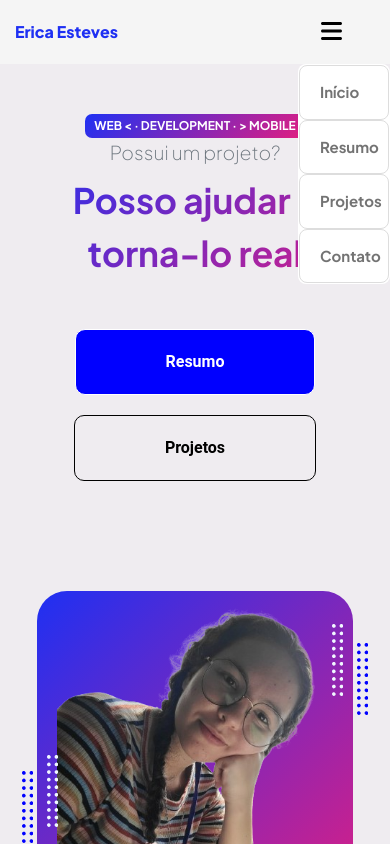
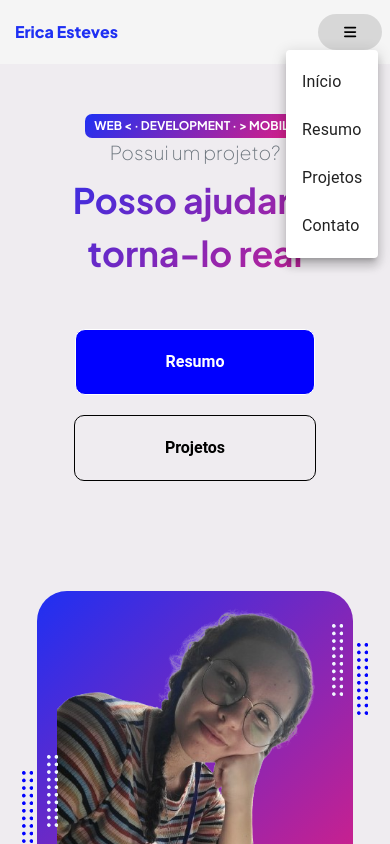
Before and after one commit to erizoka/myPortfolio, a Vue app: page / in a window 390 px wide. Both pictures are taken after a click on the button 331 px from the left and 32 px from the top of the page. Shown: the top 844 px of the page. Built offline with nearby package versions, Linux system fonts and the light colour scheme; what notyf would draw is missing.

Commit message:
Menu modificado na Header

```diff
--- a/src/components/template/HeaderComp.vue
+++ b/src/components/template/HeaderComp.vue
@@ -3,34 +3,70 @@
         <span class="title">
             <a><router-link to="/">Erica Esteves</router-link></a>
         </span>
-        <div class="header-container">
-            <button class="menu-toggle" @click="toggleMenu"><icon :icon="['fas', 'bars']" /></button>
-            <nav class="menu" :class="{ 'menu-active': isMenuOpen }">
+        <nav v-if="!isMobile" class="menu">
         <ul>
             <li><router-link to="/">Início</router-link></li>
             <li><router-link to="/summary">Resumo</router-link></li>
             <li><router-link to="/projects">Projetos</router-link></li>
-                    <li><router-link to="contact">Contato</router-link></li>
+            <li><router-link to="/contact">Contato</router-link></li>
         </ul>
         </nav>
-        </div>
+
+        <v-menu v-else :close-on-content-click="false" offset-y>
+            <template v-slot:activator="{ props }">
+                <v-btn variant="text" class="mr-2" rounded="xl" v-bind="props">
+                    <icon :icon="['fas', 'bars']" />
+                </v-btn>
+            </template>
+            <v-list>
+                <v-list-item v-for="(item, index) in menuItems" :key="index" @click="navigate(item.path)">
+                    <v-list-item-title>{{ item.title }}</v-list-item-title>
+                </v-list-item>
+            </v-list>
+        </v-menu>
     </header>
 </template>
 
 <script>
+import { ref, onMounted, onUnmounted } from 'vue';
+import { useRouter } from 'vue-router';
 
 export default {
-    data(){
+  setup() {
+    const isMobile = ref(false);
+    const menuItems = ref([
+      { title: 'Início', path: '/' },
+      { title: 'Resumo', path: '/summary' },
+      { title: 'Projetos', path: '/projects' },
+      { title: 'Contato', path: '/contact' }
+    ]);
+
+    const router = useRouter();
+
+    const checkWindowSize = () => {
+      isMobile.value = window.innerWidth <= 768;
+    };
+
+    const navigate = (path) => {
+      router.push(path);
+    };
+
+    onMounted(() => {
+      checkWindowSize();
+      window.addEventListener('resize', checkWindowSize);
+    });
+
+    onUnmounted(() => {
+      window.removeEventListener('resize', checkWindowSize);
+    });
+
     return {
-            isMenuOpen: false
+      isMobile,
+      menuItems,
+      navigate
+    };
   }
-    },
-    methods: {
-        toggleMenu() {
-            this.isMenuOpen = !this.isMenuOpen;
-        }
-    }
-}
+};
 </script>
 
 <style scoped>
@@ -63,10 +99,6 @@ export default {
         font-weight: bolder;
     }
 
-    .header-container {
-        width: 30%;
-    }
-
     .menu {
        margin-right: 60px;
     }
@@ -97,82 +129,12 @@ export default {
         font-size: 1.1rem;
     }
 
-    .menu-toggle {
-        display: none;
-        font-size: 1.5em;
-        background: none;
-        border: none;
-    }
-
     @media (max-width: 768px) {
-        @keyframes slideInDown {
-            0% {
-                transform: translateY(-10%);
-                opacity: 0;
-            }
-            100% {
-                transform: translateY(0);
-                opacity: 1;
-            }
-        }
-
         .title {
             margin-left: 10px;
             padding-left: 5px;
         }
 
-        .title a {
-            font-size: medium;
+        .title a { font-size: medium; }
     }
-
-        .header-container {
-            display: flex;
-            flex-direction: column;
-        }
-
-        .menu {
-            display: none;
-            position: absolute;
-            top: 100%;
-            right: 0;
-            margin-right: 0;
-            background-color: #ffffff;
-            z-index: 1000;
-            transform: translateY(-100%);
-            transition: opacity 0.3s ease-out, transform 0.3s ease-out;
-            border-radius: 8px;
-        }
-
-        .menu.menu-active {
-            display: block;
-            width: max-content;
-            animation: slideInDown 0.3s ease-out forwards;
-        }
-
-        .menu ul {
-            flex-direction: column;
-            font-size: 10px;
-            margin: 0;
-            padding: 1px;
-        }
-
-        .menu li {
-            border: 1px solid #ddd;
-            border-radius: 8px;
-            padding: 15px;
-            justify-content: center;
-            align-items: center;
-            width: 90px;
-        }
-
-        .menu a {
-            font-size: 15px;
-            display: block;
-        }
-
-        .menu-toggle {
-            display: block;
-        }
-    }
-
 </style>
```
Lines whose indentation alone changed are shown as unchanged.
